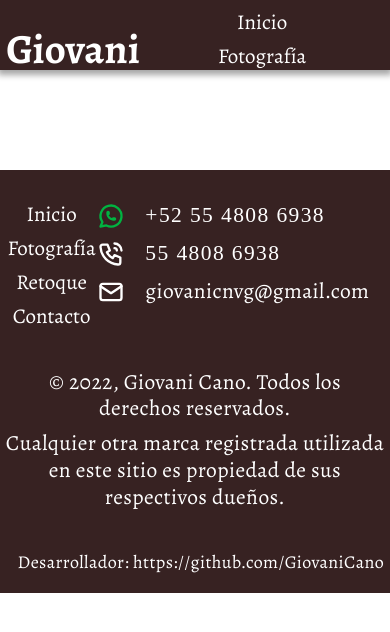
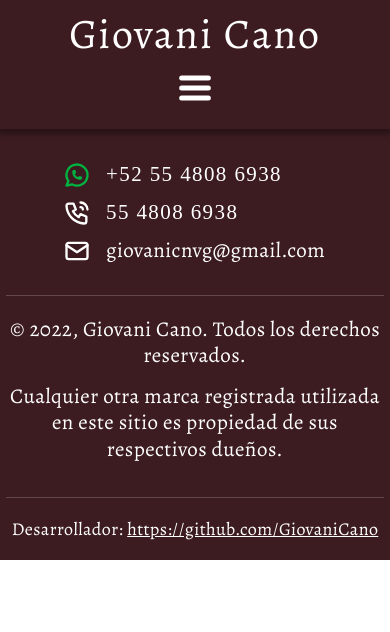
Before and after one commit to GiovaniCano/Portafolio-Fotografo-y-Retocador, a website: page !template.html in a window 390 px wide. Drawn offline with nearby package versions, Linux system fonts and the light colour scheme.

Commit message:
Header and footer are responsive now. Added mobile menu. Footer nav removed because is unnecessary. _globales.scss renamed to _globals.scss. template.htmo is ready.

```diff
--- a/!template.html
+++ b/!template.html
@@ -1,3 +1,4 @@
+<!-- Update title, bodyID -->
 <!DOCTYPE html>
 <html lang="en">
 <head>
@@ -17,7 +18,13 @@
     <header>
         <div id="header-content" class="container">
             <h1><a href="/index.html">Giovani Cano</a></h1>
-            <nav>
+            <svg id="header-menu" xmlns="http://www.w3.org/2000/svg" viewBox="0 0 24 24" stroke-width="3" fill="none" stroke-linecap="round" stroke-linejoin="round">
+                <path stroke="none" d="M0 0h24v24H0z" fill="none"/>
+                <line x1="4" y1="6" x2="20" y2="6" />
+                <line x1="4" y1="12" x2="20" y2="12" />
+                <line x1="4" y1="18" x2="20" y2="18" />
+            </svg>
+            <nav id="header-nav" class="hidden">
                 <a href="/index.html" data-hover="Inicio">Inicio</a>
                 <a href="/fotografia.html" data-hover="Fotografía">Fotografía</a>
                 <a href="/retoque.html" data-hover="Retoque">Retoque</a>
@@ -27,7 +34,7 @@
     </header>
     <div id="headerFill"></div>
 
-    <div class="temp"></div>
+    <!-- CONTENT -->
 
     <noscript id="noscript-alert">
         <p>Sugerencia: Puede habilitar JavaScript para mejorar su experiencia en este sitio web.</p>
@@ -35,15 +42,8 @@
     <footer>
         <div id="footer-content" class="container">
             <div>
-                <nav>
-                    <a href="/index.html" data-hover="Inicio">Inicio</a>
-                    <a href="/fotografia.html" data-hover="Fotografía">Fotografía</a>
-                    <a href="/retoque.html" data-hover="Retoque">Retoque</a>
-                    <a href="/contacto.html" data-hover="Contacto">Contacto</a>
-                </nav>
-                <div id="footer-info">
                 <div>
-                        <svg xmlns="http://www.w3.org/2000/svg" class="icon icon-tabler icon-tabler-brand-whatsapp" width="28" height="28" viewBox="0 0 24 24" stroke-width="2" stroke="#00b341" fill="none" stroke-linecap="round" stroke-linejoin="round">
+                    <svg xmlns="http://www.w3.org/2000/svg" width="28" height="28" viewBox="0 0 24 24" stroke-width="2" stroke="#00b341" fill="none" stroke-linecap="round" stroke-linejoin="round">
                         <path stroke="none" d="M0 0h24v24H0z" fill="none"/>
                         <path d="M3 21l1.65 -3.8a9 9 0 1 1 3.4 2.9l-5.05 .9" />
                         <path d="M9 10a0.5 .5 0 0 0 1 0v-1a0.5 .5 0 0 0 -1 0v1a5 5 0 0 0 5 5h1a0.5 .5 0 0 0 0 -1h-1a0.5 .5 0 0 0 0 1" />
@@ -52,7 +52,7 @@
                 </div>
 
                 <div>
-                        <svg xmlns="http://www.w3.org/2000/svg" class="icon icon-tabler icon-tabler-phone-call" width="28" height="28" viewBox="0 0 24 24" stroke-width="2" stroke="#ffffff" fill="none" stroke-linecap="round" stroke-linejoin="round">
+                    <svg xmlns="http://www.w3.org/2000/svg" width="28" height="28" viewBox="0 0 24 24" stroke-width="2" stroke="#ffffff" fill="none" stroke-linecap="round" stroke-linejoin="round">
                         <path stroke="none" d="M0 0h24v24H0z" fill="none"/>
                         <path d="M5 4h4l2 5l-2.5 1.5a11 11 0 0 0 5 5l1.5 -2.5l5 2v4a2 2 0 0 1 -2 2a16 16 0 0 1 -15 -15a2 2 0 0 1 2 -2" />
                         <path d="M15 7a2 2 0 0 1 2 2" />
@@ -62,7 +62,7 @@
                 </div>
 
                 <div>
-                        <svg xmlns="http://www.w3.org/2000/svg" class="icon icon-tabler icon-tabler-mail" width="28" height="28" viewBox="0 0 24 24" stroke-width="2" stroke="#ffffff" fill="none" stroke-linecap="round" stroke-linejoin="round">
+                    <svg xmlns="http://www.w3.org/2000/svg" width="28" height="28" viewBox="0 0 24 24" stroke-width="2" stroke="#ffffff" fill="none" stroke-linecap="round" stroke-linejoin="round">
                         <path stroke="none" d="M0 0h24v24H0z" fill="none"/>
                         <rect x="3" y="5" width="18" height="14" rx="2" />
                         <polyline points="3 7 12 13 21 7" />
@@ -70,11 +70,12 @@
                     <p><a target="_blank" href="mailto:giovanicnvg@gmail.com">giovanicnvg@gmail.com</a></p>
                 </div>
             </div>
-            </div>
+
             <div>
                 <p>&copy; 2022, Giovani Cano. Todos los derechos reservados.</p>
                 <p>Cualquier otra marca registrada utilizada en este sitio es propiedad de sus respectivos dueños.</p>
             </div>
+
             <div>
                 <p>Desarrollador: <a href="https://github.com/GiovaniCano" target="_blank">https://github.com/GiovaniCano</a></p>
             </div>
--- a/src/scss/base/_globales.scss
+++ b/src/scss/base/_global.scss
@@ -14,23 +14,23 @@ h1, h2, h3 {
     margin: 0 0 2rem 0;
 }
 h1 {
-    font-size: calc(4rem + v.$fontSizeAdjustment);
+    font-size: 4.2rem;
+    font-weight: 400;
+    letter-spacing: 1.8px;
 }
 h2 {
-    font-size: calc(3.4rem + v.$fontSizeAdjustment);
+    font-size: 3.5rem;
 }
 h3 {
-    font-size: calc(2.8rem + v.$fontSizeAdjustment);
+    font-size: 2.9rem;
 }
 p, li {
-    font-size: calc(2rem + v.$fontSizeAdjustment);
+    font-size: 2.1rem;
     letter-spacing: 0.4px;
     line-height: 125%;
 }
 
-p{
-    margin: 1.4rem 0;
-}
+p { margin: 1.4rem 0; }
 a {
     text-decoration: none;
     color: inherit;
@@ -68,7 +68,7 @@ nav {
 
     a {
         text-align: center;
-        font-size: 2.1rem;
+        font-size: 2.2rem;
 
         &:not(:last-child) {
             margin-bottom: 1rem;
@@ -115,6 +115,6 @@ nav {
     letter-spacing: 1.4px;
 }
 
-.temp {
-    height: 10rem;
+.hidden {
+    display: none;
 }
--- a/src/scss/base/_index.scss
+++ b/src/scss/base/_index.scss
@@ -1,4 +1,4 @@
 @forward "normalize-8.0.1.min";
 @forward "variables";
 @forward "mixins";
-@forward "globales";
+@forward "global";
--- a/src/scss/base/_variables.scss
+++ b/src/scss/base/_variables.scss
@@ -1,7 +1,6 @@
 /* FONT */
 $font: 'Alegreya', serif;
-$fontSizeAdjustment: 0.15rem; //because of fontFamily size
 
 /* COLORS */
 // $mainColor: rgba(26, 11, 11, 0.9);
-$mainColor: rgba(34, 10, 10, 0.9);
+$mainColor: rgba(39, 4, 9, 0.9);
--- a/src/scss/contenido/_header_footer.scss
+++ b/src/scss/contenido/_header_footer.scss
@@ -1,4 +1,5 @@
 @use "base/variables" as v;
+@use "base/mixins" as m;
 
 header {
     background-color: v.$mainColor;
@@ -11,64 +12,113 @@ header {
 
     #header-content {
         display: flex;
+        flex-direction: column;
         justify-content: space-between;
+        flex-wrap: nowrap;
         align-items: center;
-        padding: 1rem 0;
+        padding: 1rem 2rem;
+        @include m.custom(411px) {
+            flex-direction: row;
+            flex-wrap: wrap;
+        }
 
-        h1 {margin: 0;}
+        h1 {
+            margin: 0;
+            @include m.fold {
+                font-size: 3.4rem;
+            }
+        }
+        svg {
+            width: 4rem;
+            margin: 1rem 0;
+            cursor: pointer;
+            stroke: #ffffff;
+            user-select: none;
+            &:hover{stroke: #ff6060;}
+
+            @include m.fold {
+                margin: .7rem 0;
+            }
+            @include m.custom(411px) {
+                margin: 0;
+            }
+            @include m.custom(813px) {
+                display: none;
+            }
+        }
         nav {
-            width: 42rem;
+            width: 48rem;
+            padding: .8rem 0;
+
+            @include m.tablet  {
+                margin: 0 auto;
+            }
+            @include m.custom(813px) {
+                margin: 0;
+                padding-left: 6rem; //used to force the row wrap
+                display: inherit;
+            }
         }
     }
 }
 header, #headerFill {
-    height: 7rem;
+    min-height: 12.85rem;
+    @include m.custom(411px) {min-height: 7rem;}
 }
 
+/* FOOTER */
 footer {
     background-color: v.$mainColor;
     color: white;
     padding-top: 1.2rem;
 
     #footer-content {
-        p {
-            margin: 0;
-        }
+        p { margin: 0; }
         &>div {
             &:not(:last-of-type) {
-                margin-bottom: 4rem;
+                margin-bottom: 2rem;
+                padding-bottom: 2rem;
+                border-bottom: 1px solid rgba(248, 248, 248, 0.2);
             }
-            &:nth-of-type(1) {
+            &:nth-of-type(1) { // info
                 display: flex;
-                justify-content: space-between;
+                justify-content: space-around;
+                flex-direction: column;
+                align-items: center;
+                @include m.laptop {
+                    flex-direction: row;
+                }
 
-                #footer-info {
-                    margin-right: 5rem;
+                div {
                     display: flex;
-                    flex-direction:column;
-                    div {
-                        display: flex;
-                        &:not(:last-of-type) {
-                            margin-bottom: 1rem;
-                        }
-                        p {
-                            text-align: left;
-                            margin-left: 2rem;
-                        }
+                    margin-bottom: 1rem;
+                    width: 26.4rem;
+                    @include m.laptop {
+                        margin-bottom: 0;
+                    }
+
+                    p {
+                        margin-left: 1.5rem;
                     }
                 }
             }
-            &:nth-of-type(2) {
+            &:nth-of-type(2) { // copyright
                 text-align: center;
-                p {margin-bottom: .8rem;}
+                p {
+                    margin-bottom: 1.5rem;
+                    @include m.tablet {
+                        margin-bottom: .8rem;
+                    }
+                }
             }
-            &:nth-of-type(3) {
-                text-align: right;
+            &:nth-of-type(3) { // developer
                 p{font-size: 1.8rem;}
+                a{text-decoration: underline;}
+                text-align: center;
+                @include m.laptop {
+                    text-align: right;
+                }
             }
-        }
-        nav {
-            width: 42rem;
         }
     }
 }
--- a/src/scss/contenido/_home.scss
+++ b/src/scss/contenido/_home.scss
@@ -36,8 +36,7 @@
             box-shadow: 0 6px 12px 4px rgba(0, 0, 0, 0.35);
 
             h1 {
-                font-size: 280%;
-                letter-spacing: 2px;
+                font-size: 5rem;
                 margin-bottom: 1rem;
                 @include m.tablet() {
                     margin-bottom: 2rem;
--- a/src/ts/app.ts
+++ b/src/ts/app.ts
@@ -2,4 +2,5 @@ document.addEventListener("DOMContentLoaded", function(){
     console.log("Desarrollador: "+"https://github.com/GiovaniCano")
 
     indexGallery()
+    headerMenu()
 })
--- /dev/null
+++ b/src/ts/headerMenu.ts
@@ -0,0 +1,9 @@
+function headerMenu() {
+    const menuIcon = document.getElementById("header-menu")
+    if(!menuIcon) return;
+
+    menuIcon.onclick = e=>{
+        const menu = document.getElementById("header-nav")
+        menu.classList.toggle("hidden")
+    }
+}
```
Also changed, not shown: build/css/bundle.min.css, build/js/bundle.min.js, 2 other files. Lines whose indentation alone changed are shown as unchanged.
